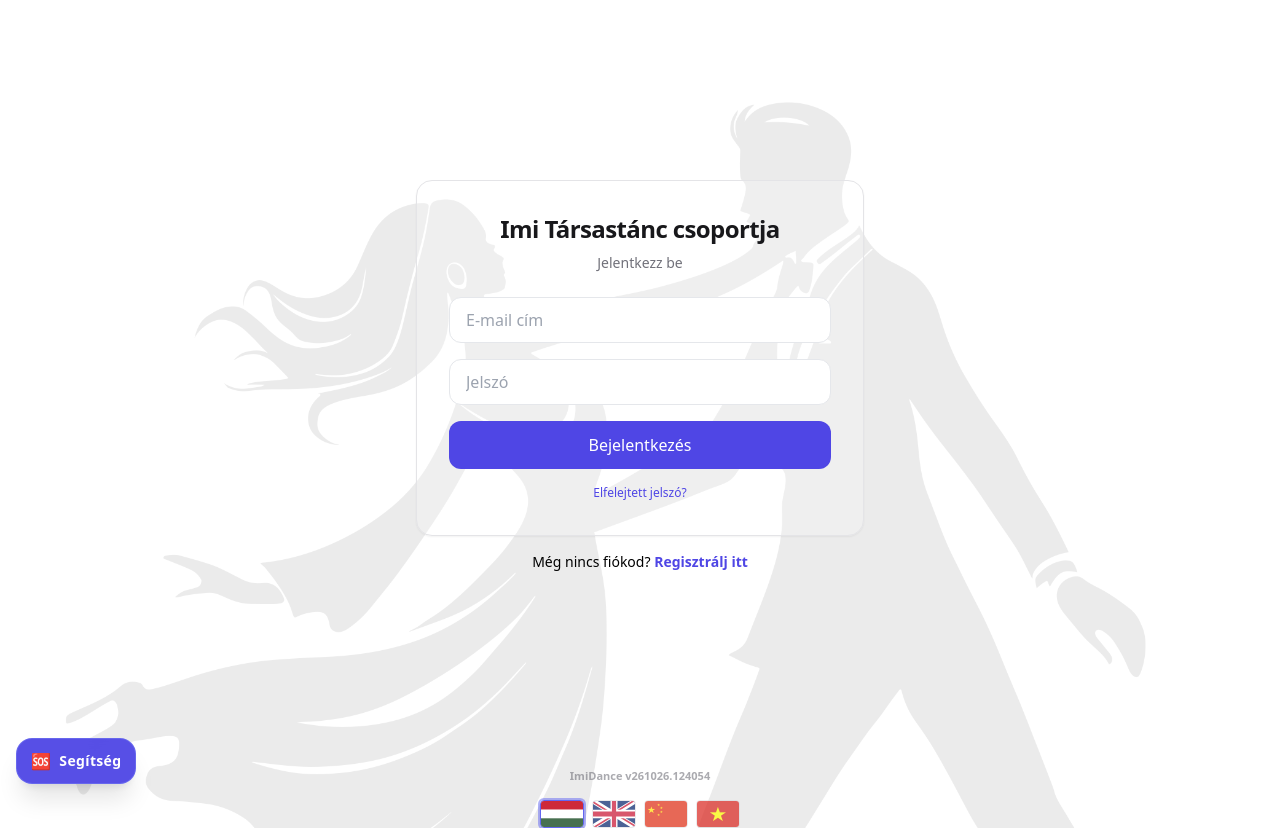
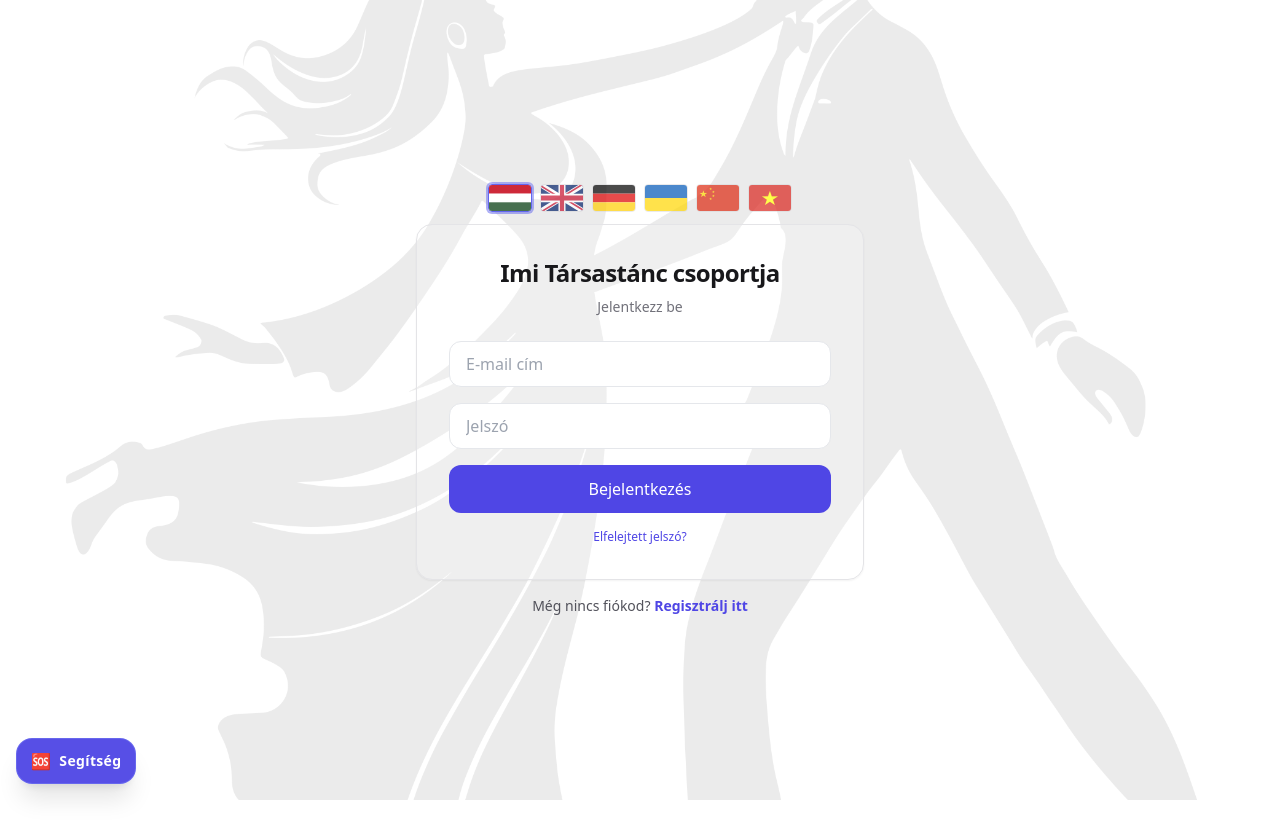
Before and after one commit to dkg11hu60/ImiDance, a Next.js app: page / in a window 1280 px wide. After the commit the page ends 800 px from the top, so only its background shows below. Built offline with nearby package versions, Linux system fonts and the light colour scheme; no server answers.

Commit message:
6 languages

```diff
--- a/app/layout.tsx
+++ b/app/layout.tsx
@@ -1,6 +1,6 @@
 import './globals.css'
 import { HelpButton } from '@/components/help/HelpButton'
-import { LangOffer } from '@/components/i18n/LangOffer'
+import { TranslateBootstrap } from '@/components/i18n/TranslateBootstrap'
 
 export const metadata = {
   title: 'Imi Társastánc',
@@ -23,10 +23,16 @@ export default function RootLayout({
 }) {
   return (
     <html lang="hu" suppressHydrationWarning>
-      <body className="dance-bg">
-        {children}
-        <HelpButton />
-        <LangOffer />
+      {/* A dance-bg egy belső wrapperen van, NEM a <body>-n: így a Google-fordító
+          body-manipulációja nem tudja elvinni a háttérképet. */}
+      <body>
+        <div className="dance-bg min-h-screen">
+          {/* Láthatatlan fordító-motor minden oldalon — a nyitó oldalon választott
+              nyelvet érvényesíti a cookie alapján, bárhol jár a felhasználó. */}
+          <TranslateBootstrap />
+          {children}
+          <HelpButton />
+        </div>
       </body>
     </html>
   )
--- a/app/page.tsx
+++ b/app/page.tsx
@@ -5,7 +5,7 @@ import Link from 'next/link'
 import { supabase } from '../lib/supabase'
 import { LoginForm } from '../components/auth/LoginForm'
 import { Dashboard } from '../components/Dashboard'
-import { APP_VERSION } from '../lib/version'
+import { LangOffer } from '../components/i18n/LangOffer'
 
 export default function Home() {
   const [user, setUser] = useState<any>(null)
@@ -25,20 +25,24 @@ export default function Home() {
 
   if (loading) {
     return (
-      <div className="min-h-screen flex items-center justify-center bg-transparent">
+      <div className="min-h-screen flex items-center justify-center bg-transparent text-zinc-500">
         Betöltés...
       </div>
     )
   }
 
   return (
-    <main className="min-h-screen bg-transparent flex flex-col justify-between">
+    <main className="min-h-screen bg-transparent flex flex-col">
       {!user ? (
-        <>
         <div className="flex-1 flex items-center justify-center p-4 md:p-6">
-            <div className="w-full max-w-md space-y-4">
+          <div className="w-full max-w-md">
+            {/* Nyelvválasztó — csak a nyitó oldalon, szorosan a login fölött */}
+            <div className="mb-3">
+              <LangOffer />
+            </div>
+
             <LoginForm onLoginSuccess={() => {}} />
-              <div className="text-center text-sm bg-transparent">
+            <div className="mt-4 text-center text-sm text-zinc-600">
               Még nincs fiókod?{' '}
               <Link
                 href="/register"
@@ -49,10 +53,6 @@ export default function Home() {
             </div>
           </div>
         </div>
-          <footer className="py-4 text-center text-[11px] text-zinc-500/60 font-semibold">
-            ImiDance {APP_VERSION}
-          </footer>
-        </>
       ) : (
         <Dashboard />
       )}
--- a/components/i18n/LangOffer.tsx
+++ b/components/i18n/LangOffer.tsx
@@ -2,11 +2,10 @@
 
 import { useEffect, useState } from 'react'
 
-// Böngészős (Google) oldalfordító felajánló — CSAK a nyitó (login) oldalra szánva.
-// Egy kattintással lefordítja az egész oldalt magyarról a választott nyelvre.
-// A választást a googtrans cookie őrzi, ami újratöltéskor magától érvényesül,
-// így a korábbi választás lesz az alapértelmezett, de váltható marad.
-// Eredeti nyelv: magyar (pageLanguage: 'hu').
+// Látható nyelvválasztó — CSAK a nyitó (login) oldalra. A választást a googtrans
+// cookie őrzi; a tényleges fordítást a layoutban futó TranslateBootstrap végzi
+// minden oldalon, így a nyitó oldalon választott nyelv onnantól mindenhol érvényes.
+// A választás emlékezete = a cookie, ami újratöltéskor magától érvényesül.
 
 interface LangDef {
   code: string   // googtrans célnyelv-kód ('hu' = eredeti)
@@ -25,7 +24,6 @@ const FlagHU = () => (
 )
 
 const FlagEN = () => (
-  // Egyszerűsített Union Jack
   <svg viewBox="0 0 60 30" className="w-full h-full" preserveAspectRatio="none" aria-hidden="true">
     <clipPath id="langoffer-uk-s"><path d="M0 0v30h60V0z" /></clipPath>
     <clipPath id="langoffer-uk-t"><path d="M30 15h30v15zv15H0zH0V0zV0h30z" /></clipPath>
@@ -39,8 +37,22 @@ const FlagEN = () => (
   </svg>
 )
 
+const FlagDE = () => (
+  <svg viewBox="0 0 9 6" className="w-full h-full" preserveAspectRatio="none" aria-hidden="true">
+    <rect width="9" height="2" y="0" fill="#000000" />
+    <rect width="9" height="2" y="2" fill="#dd0000" />
+    <rect width="9" height="2" y="4" fill="#ffce00" />
+  </svg>
+)
+
+const FlagUA = () => (
+  <svg viewBox="0 0 9 6" className="w-full h-full" preserveAspectRatio="none" aria-hidden="true">
+    <rect width="9" height="3" y="0" fill="#0057b7" />
+    <rect width="9" height="3" y="3" fill="#ffd700" />
+  </svg>
+)
+
 const FlagZH = () => (
-  // Kína: piros mező, sárga csillagok (★ glyph, nem emoji → Windowson is rendereli)
   <svg viewBox="0 0 30 20" className="w-full h-full" preserveAspectRatio="none" aria-hidden="true">
     <rect width="30" height="20" fill="#de2910" />
     <g fill="#ffde00" fontFamily="serif">
@@ -54,7 +66,6 @@ const FlagZH = () => (
 )
 
 const FlagVI = () => (
-  // Vietnám: piros mező, középen egy nagy sárga ötágú csillag
   <svg viewBox="0 0 30 20" className="w-full h-full" preserveAspectRatio="none" aria-hidden="true">
     <rect width="30" height="20" fill="#da251d" />
     <text x="15" y="15.5" fontSize="15" fill="#ffff00" textAnchor="middle" fontFamily="serif">★</text>
@@ -64,6 +75,8 @@ const FlagVI = () => (
 const LANGS: LangDef[] = [
   { code: 'hu', label: 'Magyar', Flag: FlagHU },
   { code: 'en', label: 'English', Flag: FlagEN },
+  { code: 'de', label: 'Deutsch', Flag: FlagDE },
+  { code: 'uk', label: 'Українська', Flag: FlagUA },
   { code: 'zh-CN', label: '中文', Flag: FlagZH },
   { code: 'vi', label: 'Tiếng Việt', Flag: FlagVI }
 ]
@@ -90,59 +103,17 @@ export function LangOffer() {
 
   useEffect(() => {
     setCurrent(readCurrentLang())
-
-    // Google-sáv elrejtése, hogy ne tolja el az oldalt
-    if (!document.getElementById('langoffer-style')) {
-      const style = document.createElement('style')
-      style.id = 'langoffer-style'
-      style.textContent = `
-        .goog-te-banner-frame.skiptranslate { display: none !important; }
-        .goog-te-gadget { display: none !important; }
-        body { top: 0 !important; position: static !important; }
-        #goog-gt-tt, .goog-te-balloon-frame { display: none !important; }
-        .goog-text-highlight { background: none !important; box-shadow: none !important; }
-      `
-      document.head.appendChild(style)
-    }
-
-    if (!document.getElementById('google_translate_element')) {
-      const div = document.createElement('div')
-      div.id = 'google_translate_element'
-      div.style.display = 'none'
-      document.body.appendChild(div)
-    }
-
-    if (!document.getElementById('google-translate-script')) {
-      ;(window as any).googleTranslateElementInit = () => {
-        try {
-          const g = (window as any).google
-          if (g?.translate?.TranslateElement) {
-            // eslint-disable-next-line no-new
-            new g.translate.TranslateElement(
-              { pageLanguage: 'hu', autoDisplay: false },
-              'google_translate_element'
-            )
-          }
-        } catch {
-          // csendes: ha nem elérhető, marad az eredeti nyelv
-        }
-      }
-      const s = document.createElement('script')
-      s.id = 'google-translate-script'
-      s.src = '//translate.google.com/translate_a/element.js?cb=googleTranslateElementInit'
-      document.body.appendChild(s)
-    }
   }, [])
 
   const translateTo = (target: string) => {
     if (target === current) return
     setGoogTransCookie(target)
-    // A googtrans cookie a betöltéskor érvényesül a fordító-elemmel
+    // A cookie minden oldalon érvényesül a layout TranslateBootstrap elemével
     location.reload()
   }
 
   return (
-    <div className="w-full max-w-md mx-auto flex items-center justify-center gap-2" translate="no">
+    <div className="w-full max-w-md mx-auto flex flex-wrap items-center justify-center gap-2" translate="no">
       {LANGS.map((l) => {
         const active = current === l.code
         const Flag = l.Flag
--- /dev/null
+++ b/components/i18n/TranslateBootstrap.tsx
@@ -0,0 +1,59 @@
+'use client'
+
+import { useEffect } from 'react'
+
+// Láthatatlan fordító-motor. Minden oldalon fut (a layout rendereli), betölti a
+// Google oldalfordító elemet és alkalmazza a googtrans cookie-ban tárolt nyelvet.
+// A nyelvet a nyitó oldalon lévő LangOffer állítja be; ez a komponens csak
+// érvényesíti, bárhol jár a felhasználó. Eredeti nyelv: magyar.
+
+export function TranslateBootstrap() {
+  useEffect(() => {
+    // Google-sáv elrejtése (ne tolja el az oldalt), a hátteret NEM bántjuk
+    if (!document.getElementById('langoffer-style')) {
+      const style = document.createElement('style')
+      style.id = 'langoffer-style'
+      style.textContent = `
+        .goog-te-banner-frame.skiptranslate,
+        .skiptranslate iframe,
+        iframe.goog-te-banner-frame,
+        .goog-te-gadget,
+        #goog-gt-tt,
+        .goog-te-balloon-frame { display: none !important; visibility: hidden !important; }
+        body { top: 0 !important; }
+        .goog-text-highlight { background: none !important; box-shadow: none !important; }
+      `
+      document.head.appendChild(style)
+    }
+
+    if (!document.getElementById('google_translate_element')) {
+      const div = document.createElement('div')
+      div.id = 'google_translate_element'
+      div.style.display = 'none'
+      document.body.appendChild(div)
+    }
+
+    if (!document.getElementById('google-translate-script')) {
+      ;(window as any).googleTranslateElementInit = () => {
+        try {
+          const g = (window as any).google
+          if (g?.translate?.TranslateElement) {
+            // eslint-disable-next-line no-new
+            new g.translate.TranslateElement(
+              { pageLanguage: 'hu', autoDisplay: false },
+              'google_translate_element'
+            )
+          }
+        } catch {
+          // csendes: ha nem elérhető, marad az eredeti nyelv
+        }
+      }
+      const s = document.createElement('script')
+      s.id = 'google-translate-script'
+      s.src = '//translate.google.com/translate_a/element.js?cb=googleTranslateElementInit'
+      document.body.appendChild(s)
+    }
+  }, [])
+
+  return null
+}
--- a/lib/version.ts
+++ b/lib/version.ts
@@ -1,2 +1,2 @@
 // Automatically generated during compilation. Do not edit directly.
-export const APP_VERSION = 'v261026.124054'
+export const APP_VERSION = 'v261026.132208'
--- a/package.json
+++ b/package.json
@@ -1,6 +1,6 @@
 {
   "name": "imidance",
-  "version": "261026.124054",
+  "version": "261026.132208",
   "private": true,
   "scripts": {
     "dev": "next dev",
```
Lines whose indentation alone changed are shown as unchanged.
